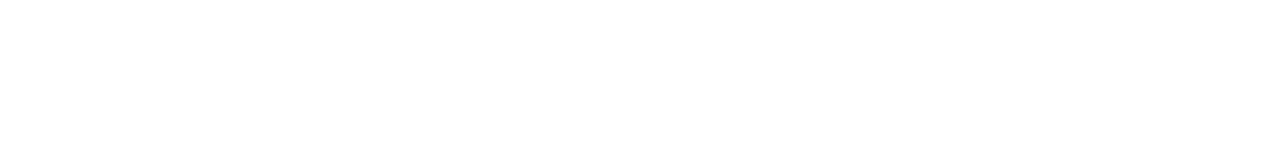
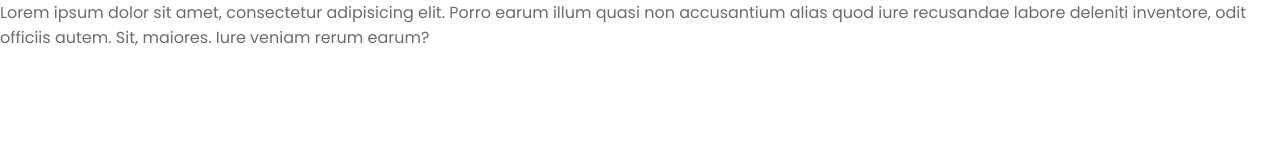
Before and after one commit to bryanalves3/travelgram_2, a plain HTML site: page index.html in a window 1280 px wide. Drawn offline with Linux system fonts and the light colour scheme.

Commit message:
adicionando imagens, cores e fonte

```diff
--- a/assets/css/global.css
+++ b/assets/css/global.css
@@ -3,3 +3,25 @@
   padding: 0;
   box-sizing: border-box;
 }
+
+:root {
+  /* === PRODUTO === */
+  --brand-color: #EF5F4C;
+
+  /* === SHAPE === */
+  --bg: #FFFFFF;
+  --surface-color: #F5F5F5;
+  --skeleton-color: #D9D9D9;
+  --shape-transparency: #ffffff8f;
+
+  /* === TEXT === */
+  --text-color-primary: #313131;
+  --text-color-secondary: #6C6C6C;
+
+}
+
+body {
+  color: var(--text-color-secondary);
+  background-color: var(--bg);
+  font-family: "Poppins", sans-serif;
+}
--- a/index.html
+++ b/index.html
@@ -3,10 +3,15 @@
 <head>
   <meta charset="UTF-8">
   <meta name="viewport" content="width=device-width, initial-scale=1.0">
+  <link rel="preconnect" href="https://fonts.googleapis.com">
+  <link rel="preconnect" href="https://fonts.gstatic.com" crossorigin>
+  <link href="https://fonts.googleapis.com/css2?family=Poppins:ital,wght@0,100;0,200;0,300;0,400;0,500;0,600;0,700;0,800;0,900;1,100;1,200;1,300;1,400;1,500;1,600;1,700;1,800;1,900&display=swap" rel="stylesheet">
   <link rel="stylesheet" href="./assets/css/index.css">
   <title>Travelgram | Perfil de viagens</title>
 </head>
 <body>
-
+  <p>
+    Lorem ipsum dolor sit amet, consectetur adipisicing elit. Porro earum illum quasi non accusantium alias quod iure recusandae labore deleniti inventore, odit officiis autem. Sit, maiores. Iure veniam rerum earum?
+  </p>
 </body>
 </html>
```
Also changed, not shown: assets/css/index.css (line endings or trailing spaces), assets/images/AirplaneTilt.svg (added), assets/images/Image 01.png (added), assets/images/Image 02.png (added), assets/images/Image 03.png (added), assets/images/Image 04.png (added), assets/images/Image 05.png (added), assets/images/Image 06.png (added), assets/images/Image 07.png (added), assets/images/Image 08.png (added), assets/images/Image 09.png (added), assets/images/Image 10.png (added), assets/images/Image 11.png (added), assets/images/Image.svg (added), 3 more files, 1 other file.
